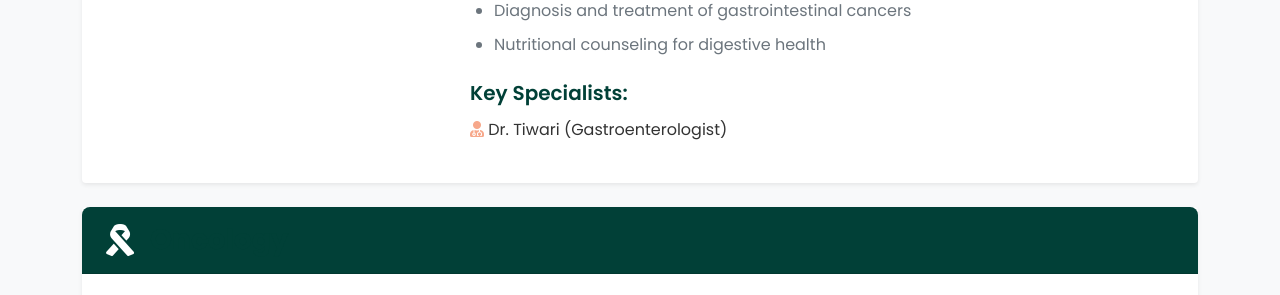
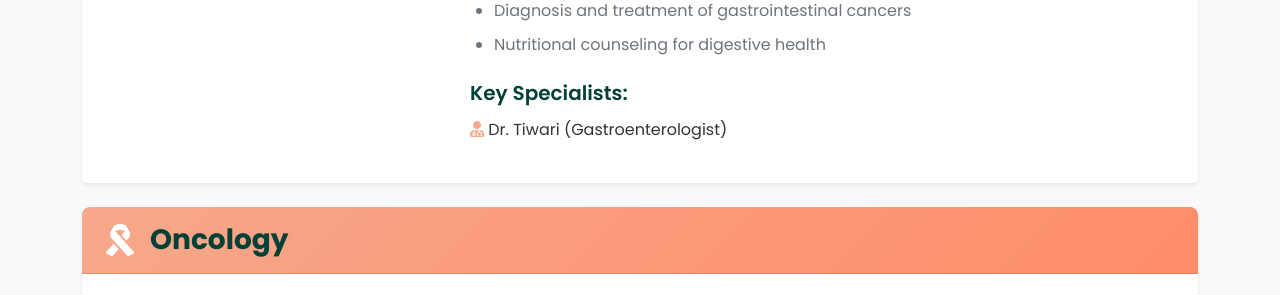
Before and after one commit to kumaranujranchi/ArvindusHospital, a Flask app: page /departments in a window 1280 px wide. Shown: the part 5773-6068 px from the top of the page. Run offline with Flask 3, Linux system fonts and the light colour scheme.

Commit message:
Improve department header and doctor icon text visibility by changing background and color.
Replit-Commit-Author: Agent
Replit-Commit-Session-Id: 35033c9e-9100-4ca9-a631-367accd4a0db
Replit-Commit-Screenshot-Url: https://storage.googleapis.com/screenshot-production-us-central1/0b021c9d-7ec7-4f9b-aaca-3fc471f9ec0f/8c9136ce-fdd9-4b79-b4fc-51b5110c0d8d.jpg

```diff
--- a/static/css/style.css
+++ b/static/css/style.css
@@ -2012,7 +2012,7 @@ p {
 }
 
 .department-item .card-header {
-  background-color: var(--primary-color) !important;
+  background: linear-gradient(135deg, var(--secondary-color), #ff8c6a) !important;
   color: white;
   padding: 1rem 1.5rem;
   border-radius: 8px 8px 0 0;
--- a/static/js/main.js
+++ b/static/js/main.js
@@ -30,12 +30,16 @@ document.addEventListener('DOMContentLoaded', function() {
     const departmentHeaders = document.querySelectorAll('.department-item .card-header');
     departmentHeaders.forEach(header => {
         header.classList.remove('bg-primary');
+        // Make sure we apply the gradient from CSS
+        header.style.background = 'linear-gradient(135deg, var(--secondary-color), #ff8c6a)';
+        header.style.color = 'white';
     });
 
     // Fix doctor icons
     const doctorIcons = document.querySelectorAll('.fas.fa-user-md');
     doctorIcons.forEach(icon => {
         icon.classList.remove('text-primary');
+        icon.style.color = 'var(--secondary-color)';
     });
 
     // Fix blog buttons
--- a/templates/departments.html
+++ b/templates/departments.html
@@ -58,7 +58,7 @@
                                 <h5>Key Specialists:</h5>
                                 <div class="row">
                                     <div class="col-6">
-                                        <p><i class="fas fa-user-md text-primary"></i> Dr. Sharma (Interventional Cardiologist)</p>
+                                        <p><i class="fas fa-user-md"></i> Dr. Sharma (Interventional Cardiologist)</p>
                                     </div>
                                     <div class="col-6">
                                         <p><i class="fas fa-user-md text-primary"></i> Dr. Patel (Cardiologist)</p>
```
Also changed, not shown: attached_assets/image_1743355901857.png (added).
